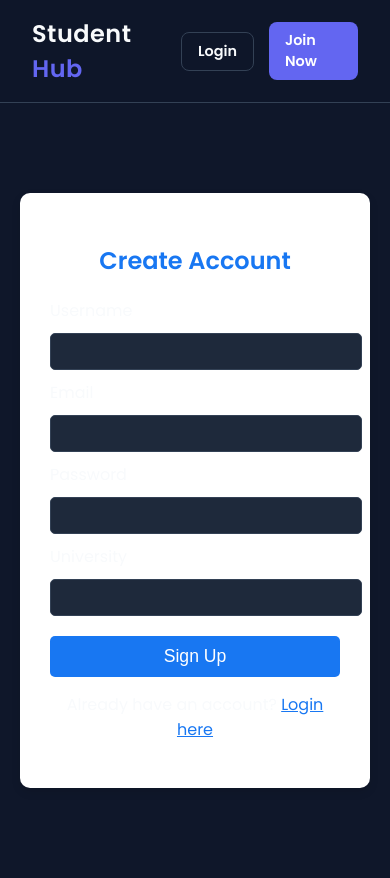
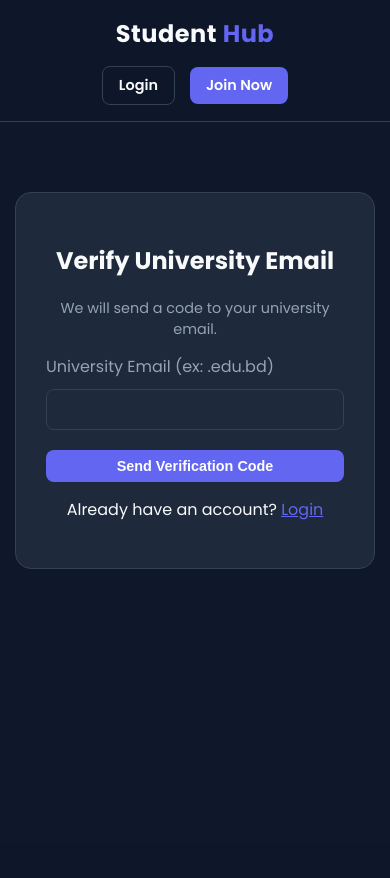
Before and after one commit to mdshafiulalamsagar/student_hub, a FastAPI app: page /register in a window 390 px wide. After the commit the page ends 569 px from the top, so only its background shows below. Run offline with FastAPI, Linux system fonts and the light colour scheme.

Commit message:
Added university email verification and profile page

```diff
--- a/app/main.py
+++ b/app/main.py
@@ -6,26 +6,51 @@ from sqlalchemy.orm import Session
 from passlib.context import CryptContext
 import bcrypt
 import os
+import smtplib
+import random
+from email.mime.text import MIMEText
 from datetime import datetime
-from supabase import create_client, Client # সুপাবেস লাইব্রেরি
+from supabase import create_client, Client
 
 from app.database import engine, get_db
 from app.models import models
 
-# টেবিল তৈরি (যদি না থাকে)
+# টেবিল তৈরি
 models.Base.metadata.create_all(bind=engine)
 
 app = FastAPI()
 
-# --- কনফিগারেশন ---
+# কনফিগারেশন
 pwd_context = CryptContext(schemes=["bcrypt"], deprecated="auto")
 templates = Jinja2Templates(directory="app/templates")
 app.mount("/static", StaticFiles(directory="app/static"), name="static")
 
-# Supabase সেটআপ
 SUPABASE_URL = os.getenv("SUPABASE_URL")
 SUPABASE_KEY = os.getenv("SUPABASE_KEY")
 supabase: Client = create_client(SUPABASE_URL, SUPABASE_KEY)
+
+# --- ইমেইল পাঠানোর ফাংশন ---
+def send_email_code(to_email: str, code: str):
+    sender_email = os.getenv("MAIL_USERNAME")
+    sender_password = os.getenv("MAIL_PASSWORD")
+
+    subject = "Verification Code - Student Hub"
+    body = f"Hello,\n\nYour verification code is: {code}\n\nUse this code to complete your registration."
+
+    msg = MIMEText(body)
+    msg['Subject'] = subject
+    msg['From'] = sender_email
+    msg['To'] = to_email
+
+    try:
+        server = smtplib.SMTP('smtp.gmail.com', 587)
+        server.starttls()
+        server.login(sender_email, sender_password)
+        server.sendmail(sender_email, to_email, msg.as_string())
+        server.quit()
+        print(f"Email sent successfully to {to_email}")
+    except Exception as e:
+        print(f"Email Failed: {e}")
 
 # --- Routes ---
 
@@ -36,29 +61,102 @@ def read_root(request: Request, db: Session = Depends(get_db)):
     if user_email:
         current_user = db.query(models.User).filter(models.User.email == user_email).first()
 
-    # সব নোট ডাটাবেস থেকে তুলে আনছি (হোমপেজে দেখানোর জন্য)
     all_notes = db.query(models.Resource).order_by(models.Resource.created_at.desc()).all()
+    return templates.TemplateResponse("index.html", {"request": request, "user": current_user, "notes": all_notes})
 
-    return templates.TemplateResponse("index.html", {
-        "request": request,
-        "user": current_user,
-        "notes": all_notes
-    })
+# --- REGISTRATION FLOW (NEW) ---
 
-# --- Auth Routes (Register & Login) ---
+# 1. ইমেইল পেজ দেখানো
 @app.get("/register")
-def register_page(request: Request):
-    return templates.TemplateResponse("register.html", {"request": request})
+def verify_email_page(request: Request):
+    return templates.TemplateResponse("verify_email.html", {"request": request})
 
+# 2. কোড পাঠানো (এখানে ভার্সিটি মেইল চেক করা হবে)
+@app.post("/send-otp")
+def send_otp(request: Request, email: str = Form(...), db: Session = Depends(get_db)):
+    # ডোমেইন চেকিং
+    allowed_domains = [".edu.bd", ".ac.bd", ".edu"] # লিস্টে আরও ডোমেইন যোগ করতে পারেন
+
+    is_valid_domain = False
+    for domain in allowed_domains:
+        if email.endswith(domain):
+            is_valid_domain = True
+            break
+
+    if not is_valid_domain:
+        return templates.TemplateResponse("verify_email.html", {
+            "request": request,
+            "error": "Error: Only university emails (.edu.bd, .ac.bd) are allowed!"
+        })
+
+    # ডুপ্লিকেট ইমেইল চেক
+    if db.query(models.User).filter(models.User.email == email).first():
+         return templates.TemplateResponse("verify_email.html", {"request": request, "error": "Email already registered! Please Login."})
+
+    # কোড জেনারেট
+    code = str(random.randint(100000, 999999))
+
+    # আগের কোড মুছে ফেলি
+    db.query(models.OTP).filter(models.OTP.email == email).delete()
+
+    # নতুন কোড সেভ
+    new_otp = models.OTP(email=email, code=code)
+    db.add(new_otp)
+    db.commit()
+
+    # মেইল পাঠানো
+    send_email_code(email, code)
+
+    return templates.TemplateResponse("verify_code.html", {"request": request, "email": email})
+
+# 3. কোড ভেরিফাই করা
+@app.post("/verify-otp")
+def verify_otp(request: Request, email: str = Form(...), code: str = Form(...), db: Session = Depends(get_db)):
+    otp_record = db.query(models.OTP).filter(models.OTP.email == email, models.OTP.code == code).first()
+
+    if not otp_record:
+        return templates.TemplateResponse("verify_code.html", {
+            "request": request, "email": email, "error": "Invalid Code! Try again."
+        })
+
+    # কোড সঠিক হলে রেজিস্ট্রেশন ফর্ম দেখাই
+    return templates.TemplateResponse("register.html", {"request": request, "email": email})
+
+# 4. ফাইনাল একাউন্ট তৈরি
 @app.post("/register")
-def register_user(username: str = Form(...), email: str = Form(...), password: str = Form(...), university: str = Form(...), db: Session = Depends(get_db)):
+def register_final(
+    full_name: str = Form(...),
+    username: str = Form(...),
+    email: str = Form(...),
+    password: str = Form(...),
+    university: str = Form(...),
+    department: str = Form(...),
+    batch: str = Form(...),
+    db: Session = Depends(get_db)
+):
+    if db.query(models.User).filter(models.User.username == username).first():
+        return "Username taken! Go back."
+
     hashed_bytes = bcrypt.hashpw(password.encode('utf-8'), bcrypt.gensalt())
     hashed_password = hashed_bytes.decode('utf-8')
-    new_user = models.User(username=username, email=email, password=hashed_password, university=university)
+
+    new_user = models.User(
+        full_name=full_name,
+        username=username,
+        email=email,
+        password=hashed_password,
+        university=university,
+        department=department,
+        batch=batch
+    )
+
     db.add(new_user)
+    db.query(models.OTP).filter(models.OTP.email == email).delete() # OTP মুছে ফেলা
     db.commit()
-    return RedirectResponse(url="/", status_code=status.HTTP_303_SEE_OTHER)
 
+    return RedirectResponse(url="/login", status_code=status.HTTP_303_SEE_OTHER)
+
+# --- Login, Logout, Profile, Upload (Same as before) ---
 @app.get("/login")
 def login_page(request: Request):
     return templates.TemplateResponse("login.html", {"request": request})
@@ -78,66 +176,46 @@ def logout():
     response.delete_cookie("user_email")
     return response
 
-# --- Upload Routes (আসল কাজ) ---
-@app.get("/upload")
-def upload_page(request: Request, db: Session = Depends(get_db)):
-    # ১. কুকি চেক করা
+@app.get("/profile")
+def profile_page(request: Request, db: Session = Depends(get_db)):
     user_email = request.cookies.get("user_email")
     if not user_email:
         return RedirectResponse(url="/login", status_code=status.HTTP_303_SEE_OTHER)
+    user = db.query(models.User).filter(models.User.email == user_email).first()
+    return templates.TemplateResponse("profile.html", {"request": request, "user": user})
 
-    # ২. ডাটাবেস থেকে ইউজার খুঁজে বের করা (এই লাইনটা মিসিং ছিল)
+@app.get("/upload")
+def upload_page(request: Request, db: Session = Depends(get_db)):
+    user_email = request.cookies.get("user_email")
+    if not user_email:
+        return RedirectResponse(url="/login", status_code=status.HTTP_303_SEE_OTHER)
     user = db.query(models.User).filter(models.User.email == user_email).first()
-
-    # ৩. টেমপ্লেটে 'user' ভেরিয়েবল পাঠানো
     return templates.TemplateResponse("upload.html", {"request": request, "user": user})
 
 @app.post("/upload")
 async def upload_file(
-    title: str = Form(...),
-    category: str = Form(...),
-    course_name: str = Form(...),
-    file: UploadFile = File(...),
-    request: Request = Request,
-    db: Session = Depends(get_db)
+    title: str = Form(...), category: str = Form(...), course_name: str = Form(...),
+    file: UploadFile = File(...), request: Request = Request, db: Session = Depends(get_db)
 ):
-    # ১. ইউজার চেক করা
     user_email = request.cookies.get("user_email")
-    if not user_email:
-        return RedirectResponse(url="/login", status_code=status.HTTP_303_SEE_OTHER)
+    if not user_email: return RedirectResponse(url="/login", status_code=status.HTTP_303_SEE_OTHER)
     user = db.query(models.User).filter(models.User.email == user_email).first()
 
-    # ২. ফাইলের নাম ইউনিক করা (যাতে এক নামের দুই ফাইল মারামারি না করে)
-    # যেমন: algo.pdf হয়ে যাবে -> 17123456_algo.pdf
     unique_filename = f"{datetime.now().timestamp()}_{file.filename}"
-
-    # ৩. ফাইল পড়া এবং Supabase এ আপলোড করা
     file_content = await file.read()
-    bucket_name = "notes" # আমরা সুপাবেসে এই নামটাই দিয়েছিলাম
+    bucket_name = "notes"
 
     try:
-        supabase.storage.from_(bucket_name).upload(
-            path=unique_filename,
-            file=file_content,
-            file_options={"content-type": file.content_type}
-        )
+        supabase.storage.from_(bucket_name).upload(path=unique_filename, file=file_content, file_options={"content-type": file.content_type})
     except Exception as e:
         print(f"Upload Error: {e}")
-        return "File upload failed! Check terminal for error."
+        return "File upload failed!"
 
-    # ৪. পাবলিক লিংক জেনারেট করা
     public_url = supabase.storage.from_(bucket_name).get_public_url(unique_filename)
-
-    # ৫. ডাটাবেসে সেভ করা
     new_note = models.Resource(
-        title=title,
-        category=category,
-        course_name=course_name,
-        file_url=public_url,
-        uploader_id=user.id
+        title=title, category=category, course_name=course_name,
+        file_url=public_url, uploader_id=user.id
     )
     db.add(new_note)
     db.commit()
-
-    print("Success! File uploaded and saved to DB.")
     return RedirectResponse(url="/", status_code=status.HTTP_303_SEE_OTHER)
--- a/app/templates/base.html
+++ b/app/templates/base.html
@@ -4,17 +4,17 @@
     <meta charset="UTF-8">
     <meta name="viewport" content="width=device-width, initial-scale=1.0">
     <title>Student Hub</title>
-    <link href="https://fonts.googleapis.com/css2?family=Poppins:wght@300;400;600&display=swap" rel="stylesheet">
+    <link href="https://fonts.googleapis.com/css2?family=Poppins:wght@300;400;500;600;700&display=swap" rel="stylesheet">
 
     <style>
         :root {
             /* Premium Dark Mode Colors */
             --primary: #6366f1;
             --primary-hover: #818cf8;
-            --bg-color: #0f172a; /* Deep Slate Background */
-            --card-bg: #1e293b;  /* Lighter Slate for Cards */
-            --text-main: #f8fafc; /* Almost White */
-            --text-muted: #94a3b8; /* Muted Gray */
+            --bg-color: #0f172a;
+            --card-bg: #1e293b;
+            --text-main: #f8fafc;
+            --text-muted: #94a3b8;
             --border-color: #334155;
             --shadow: 0 4px 6px -1px rgba(0, 0, 0, 0.5);
         }
@@ -25,13 +25,14 @@
             padding: 0;
             background-color: var(--bg-color);
             color: var(--text-main);
+            overflow-x: hidden; /* Prevent horizontal scroll */
         }
 
-        /* Dark Navbar */
+        /* Navbar */
         nav {
-            background: rgba(15, 23, 42, 0.9);
+            background: rgba(15, 23, 42, 0.95);
             backdrop-filter: blur(10px);
-            padding: 1rem 2rem;
+            padding: 1rem 5%; /* Responsive Padding */
             display: flex;
             justify-content: space-between;
             align-items: center;
@@ -49,10 +50,15 @@
             letter-spacing: 0.5px;
         }
 
-        .logo span {
-            color: var(--primary);
+        .logo span { color: var(--primary); }
+
+        .nav-links {
+            display: flex;
+            align-items: center;
+            gap: 15px;
         }
 
+        /* Buttons */
         .btn {
             padding: 8px 16px;
             border-radius: 8px;
@@ -61,53 +67,65 @@
             font-size: 0.9rem;
             transition: all 0.3s ease;
             display: inline-block;
+            white-space: nowrap;
         }
 
-        .btn-primary {
-            background: var(--primary);
-            color: white;
-            border: none;
-        }
-
-        .btn-primary:hover {
-            background: var(--primary-hover);
-            transform: translateY(-2px);
-            box-shadow: 0 4px 12px rgba(99, 102, 241, 0.4);
-        }
-
-        .btn-outline {
-            border: 1px solid var(--border-color);
-            color: var(--text-main);
-            background: transparent;
-        }
-
-        .btn-outline:hover {
-            border-color: var(--primary);
-            color: var(--primary);
-        }
-
-        .btn-logout {
-            color: #f87171;
-            background: rgba(239, 68, 68, 0.1);
-        }
+        .btn-primary { background: var(--primary); color: white; border: none; }
+        .btn-primary:hover { background: var(--primary-hover); transform: translateY(-2px); }
+        .btn-outline { border: 1px solid var(--border-color); color: var(--text-main); background: transparent; }
+        .btn-logout { color: #f87171; background: rgba(239, 68, 68, 0.1); }
 
         .container {
             padding: 40px 20px;
             max-width: 1100px;
             margin: 0 auto;
+            width: 100%;
+            box-sizing: border-box;
         }
 
-        /* Dark Inputs */
+        /* Form Styling Helper Class */
+        .form-grid {
+            display: grid;
+            grid-template-columns: 1fr 1fr;
+            gap: 20px;
+        }
+
         input, select {
             background-color: var(--card-bg) !important;
             color: var(--text-main) !important;
             border: 1px solid var(--border-color) !important;
-            padding: 10px;
+            padding: 12px;
             border-radius: 8px;
             outline: none;
+            box-sizing: border-box; /* Important for responsive */
         }
-        input:focus, select:focus {
-            border-color: var(--primary) !important;
+        input:focus, select:focus { border-color: var(--primary) !important; }
+
+        /* --- MOBILE RESPONSIVE QUERY --- */
+        @media (max-width: 768px) {
+            nav {
+                flex-direction: column;
+                padding: 1rem;
+                gap: 15px;
+            }
+
+            .nav-links {
+                width: 100%;
+                justify-content: center;
+                flex-wrap: wrap;
+            }
+
+            .container {
+                padding: 20px 15px;
+            }
+
+            /* Make grid single column on mobile */
+            .form-grid {
+                grid-template-columns: 1fr !important;
+            }
+
+            h1 { font-size: 1.8rem !important; }
+            h2 { font-size: 1.5rem !important; }
         }
     </style>
 </head>
@@ -116,14 +134,17 @@
     <nav>
         <a href="/" class="logo">Student <span>Hub</span></a>
 
-        <div style="display: flex; align-items: center; gap: 15px;">
+        <div class="nav-links">
             {% if user %}
                 {% if request.url.path != '/upload' %}
                     <a href="/upload" class="btn btn-primary">+ Upload</a>
                 {% endif %}
 
-                <span style="font-weight: 500; color: var(--text-muted);">Hi, {{ user.username }}</span>
-                <a href="/logout" class="btn btn-logout" style="padding: 6px 12px; font-size: 0.8rem;">Logout</a>
+                <a href="/profile" style="text-decoration: none; font-weight: 500; color: var(--text-muted); transition: color 0.3s;">
+                    {{ user.username }}
+                </a>
+
+                <a href="/logout" class="btn btn-logout" style="padding: 6px 10px; font-size: 0.8rem;">Logout</a>
             {% else %}
                 <a href="/login" class="btn btn-outline">Login</a>
                 <a href="/register" class="btn btn-primary">Join Now</a>
--- a/app/templates/index.html
+++ b/app/templates/index.html
@@ -16,7 +16,7 @@
     </h3>
 
     {% if notes %}
-        <div style="display: grid; grid-template-columns: repeat(auto-fill, minmax(320px, 1fr)); gap: 25px;">
+        <div style="display: grid; grid-template-columns: repeat(auto-fill, minmax(280px, 1fr)); gap: 25px;">
 
             {% for note in notes %}
             <div class="card">
--- a/app/templates/register.html
+++ b/app/templates/register.html
@@ -1,29 +1,46 @@
 {% extends "base.html" %}
+{% block content %}
+<div style="max-width: 500px; margin: 30px auto; background: var(--card-bg); padding: 30px; border-radius: 16px; border: 1px solid var(--border-color); box-shadow: var(--shadow);">
+    <h2 style="text-align: center; color: var(--text-main); margin-bottom: 20px;">Finish Registration</h2>
 
-{% block content %}
-<div style="max-width: 400px; margin: 50px auto; background: white; padding: 30px; border-radius: 10px; box-shadow: 0 4px 10px rgba(0,0,0,0.1);">
-    <h2 style="text-align: center; color: #1877f2;">Create Account</h2>
+    <div style="text-align: center; margin-bottom: 20px;">
+        <span style="background: rgba(16, 185, 129, 0.1); color: #34d399; padding: 5px 10px; border-radius: 20px; font-size: 0.9rem;">
+            ✅ Email Verified
+        </span>
+    </div>
 
     <form action="/register" method="post">
-        <label>Username</label>
-        <input type="text" name="username" required style="width: 100%; padding: 10px; margin: 10px 0; border: 1px solid #ccc; border-radius: 5px;">
 
-        <label>Email</label>
-        <input type="email" name="email" required style="width: 100%; padding: 10px; margin: 10px 0; border: 1px solid #ccc; border-radius: 5px;">
+        <label style="display: block; margin-bottom: 5px; color: var(--text-muted);">University Email</label>
+        <input type="email" name="email" value="{{ email }}" readonly
+               style="width: 100%; margin-bottom: 15px; background: rgba(255,255,255,0.05); color: #aaa; cursor: not-allowed;">
 
-        <label>Password</label>
-        <input type="password" name="password" required style="width: 100%; padding: 10px; margin: 10px 0; border: 1px solid #ccc; border-radius: 5px;">
+        <label style="display: block; margin-bottom: 5px; color: var(--text-muted);">Full Name</label>
+        <input type="text" name="full_name" required style="width: 100%; margin-bottom: 15px;">
 
-        <label>University</label>
-        <input type="text" name="university" required style="width: 100%; padding: 10px; margin: 10px 0; border: 1px solid #ccc; border-radius: 5px;">
+        <label style="display: block; margin-bottom: 5px; color: var(--text-muted);">Username</label>
+        <input type="text" name="username" required style="width: 100%; margin-bottom: 15px;">
 
-        <button type="submit" style="width: 100%; background: #1877f2; color: white; padding: 10px; border: none; border-radius: 5px; font-size: 1.1rem; cursor: pointer; margin-top: 10px;">
-            Sign Up
+        <label style="display: block; margin-bottom: 5px; color: var(--text-muted);">Password</label>
+        <input type="password" name="password" required style="width: 100%; margin-bottom: 15px;">
+
+        <label style="display: block; margin-bottom: 5px; color: var(--text-muted);">University Name</label>
+        <input type="text" name="university" required style="width: 100%; margin-bottom: 15px;">
+
+        <div class="form-grid">
+            <div>
+                <label style="display: block; margin-bottom: 5px; color: var(--text-muted);">Department</label>
+                <input type="text" name="department" placeholder="Ex: CSE" required style="width: 100%; margin-bottom: 15px;">
+            </div>
+            <div>
+                <label style="display: block; margin-bottom: 5px; color: var(--text-muted);">Batch</label>
+                <input type="text" name="batch" placeholder="Ex: 25th" required style="width: 100%; margin-bottom: 15px;">
+            </div>
+        </div>
+
+        <button type="submit" class="btn btn-primary" style="width: 100%; margin-top: 10px; padding: 12px; font-size: 1rem;">
+            Create Account
         </button>
     </form>
-
-    <p style="text-align: center; margin-top: 15px;">
-        Already have an account? <a href="/login" style="color: #1877f2;">Login here</a>
-    </p>
 </div>
 {% endblock %}
--- /dev/null
+++ b/app/templates/verify_email.html
@@ -0,0 +1,21 @@
+{% extends "base.html" %}
+{% block content %}
+<div style="max-width: 500px; margin: 50px auto; background: var(--card-bg); padding: 30px; border-radius: 16px; border: 1px solid var(--border-color);">
+    <h2 style="text-align: center; color: var(--text-main);">Verify University Email</h2>
+    <p style="text-align: center; color: var(--text-muted); font-size: 0.9rem;">We will send a code to your university email.</p>
+
+    {% if error %}
+    <p style="color: #f87171; text-align: center; background: rgba(239,68,68,0.1); padding: 5px; border-radius: 5px;">{{ error }}</p>
+    {% endif %}
+
+    <form action="/send-otp" method="post">
+        <label style="color: var(--text-muted);">University Email (ex: .edu.bd)</label>
+        <input type="email" name="email" required style="width: 100%; margin: 10px 0 20px;">
+        <button type="submit" class="btn btn-primary" style="width: 100%;">Send Verification Code</button>
+    </form>
+
+    <p style="text-align: center; margin-top: 15px;">
+        Already have an account? <a href="/login" style="color: var(--primary);">Login</a>
+    </p>
+</div>
+{% endblock %}
```
Also changed, not shown: app/models/models.py (+11 -1 lines), app/templates/login.html (+12 -11 lines), app/templates/profile.html (added, +64 -0 lines), app/templates/verify_code.html (added, +20 -0 lines).
